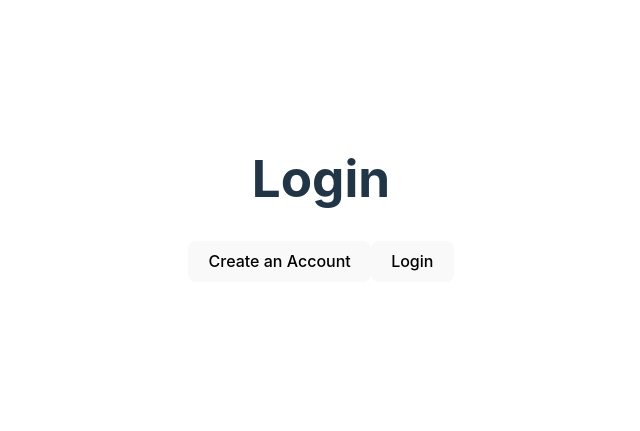
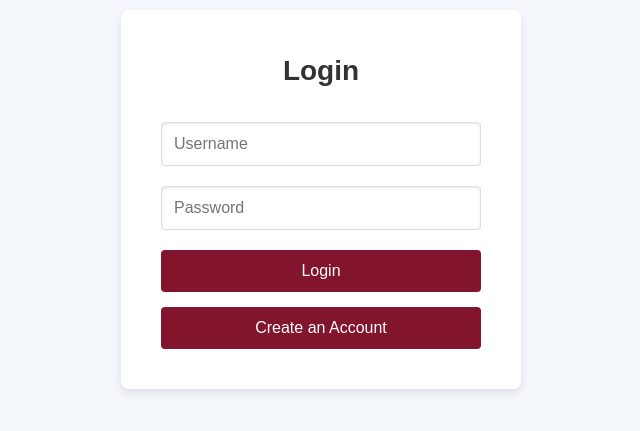
Before and after one commit to izzietaylor123/MapYourDegree, a React (Vite) app in the folder map-your-degree/: page /create-account in a window 1280 px wide. Shown: the part 201-632 px from the top of the page, without its empty margins (319-959 px from the left). Built offline with nearby package versions, Linux system fonts and the light colour scheme.

Commit message:
Got shit done

```diff
--- a/map-your-degree/src/Pages/Login/Login.css
+++ b/map-your-degree/src/Pages/Login/Login.css
@@ -0,0 +1,91 @@
+/* Reset some default styling */
+* {
+    margin: 0;
+    padding: 0;
+    box-sizing: border-box;
+  }
+
+  body {
+    font-family: 'Arial', sans-serif;
+    background-color: #f4f7fc;
+    display: flex;
+    justify-content: center;
+    align-items: center;
+    height: 100vh;
+  }
+
+  /* Main container */
+  .login-container {
+    background: #fff;
+    padding: 40px;
+    border-radius: 8px;
+    box-shadow: 0 4px 8px rgba(0, 0, 0, 0.1);
+    width: 100%;
+    max-width: 400px;
+    text-align: center;
+  }
+
+  h2 {
+    font-size: 28px;
+    color: #333;
+    margin-bottom: 20px;
+  }
+
+  /* Input fields */
+  input[type="text"],
+  input[type="password"] {
+    width: 100%;
+    padding: 12px;
+    margin: 10px 0;
+    border: 1px solid #ddd;
+    border-radius: 4px;
+    font-size: 16px;
+    box-shadow: inset 0 1px 3px rgba(0, 0, 0, 0.1);
+  }
+
+  input[type="text"]:focus,
+  input[type="password"]:focus {
+    outline: none;
+    border-color: #82142d;
+  }
+
+  /* Buttons */
+  button {
+    width: 100%;
+    padding: 12px;
+    border: none;
+    border-radius: 4px;
+    cursor: pointer;
+    font-size: 16px;
+    margin-top: 10px;
+  }
+
+  button.login-btn {
+    background-color: #82142d;
+    color: white;
+  }
+
+  button.create-account-btn {
+    background-color: #82142d;
+    color: white;
+    margin-top: 15px;
+  }
+
+  /* Hover effects */
+  button:hover {
+    opacity: 0.9;
+  }
+
+  button:focus {
+    outline: none;
+  }
+
+  /* Link style */
+  a {
+    text-decoration: none;
+    color: white;
+  }
+
+  a:hover {
+    text-decoration: underline;
+  }
--- a/map-your-degree/src/Pages/Login/Login.jsx
+++ b/map-your-degree/src/Pages/Login/Login.jsx
@@ -1,14 +1,31 @@
-import './Login.css'
+import './login.css';
 
-function Login() {
-    return (
-        <>
-        <div className="login-container">
-        <h1 className="login-header">Login</h1>
-        <button className="login-button">Create an Account</button>
-        <button className="login-button">Login</button>
-        </div></>
-    )
+const Login = () => {
+  return (
+    <div className="login-container">
+      <h2>Login</h2>
+      <form>
+        <input
+          type="text"
+          placeholder="Username"
+          name="username"
+          required
+        />
+        <input
+          type="password"
+          placeholder="Password"
+          name="password"
+          required
+        />
+        <button type="submit" className="login-btn">
+          Login
+        </button>
+        <button type="button" className="create-account-btn">
+          <a href="/create-account">Create an Account</a>
+        </button>
+      </form>
+    </div>
+  );
 }
 
-export default Login
+export default Login;
```
